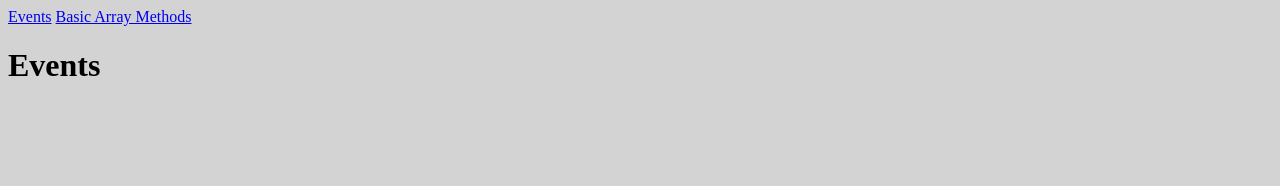
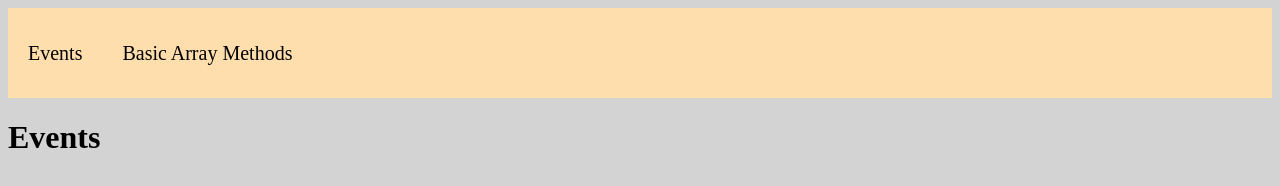
Before and after one commit to csalguera/newm-n220, a plain HTML site: page week-7/index.html in a window 1280 px wide. Drawn offline with Linux system fonts and the light colour scheme.

Commit message:
add basic styling to nav and a tags

```diff
--- a/week-7/css/style.css
+++ b/week-7/css/style.css
@@ -1,3 +1,22 @@
 body {
   background-color: lightgray;
 }
+
+nav {
+  height: 50px;
+  padding: 20px;
+  background-color: navajowhite;
+  display: flex;
+  align-items: center;
+  gap: 40px;
+}
+
+nav a {
+  text-decoration: none;
+  color: black;
+  font-size: 20px;
+}
+
+nav a:hover {
+  text-decoration: underline;
+}
```
